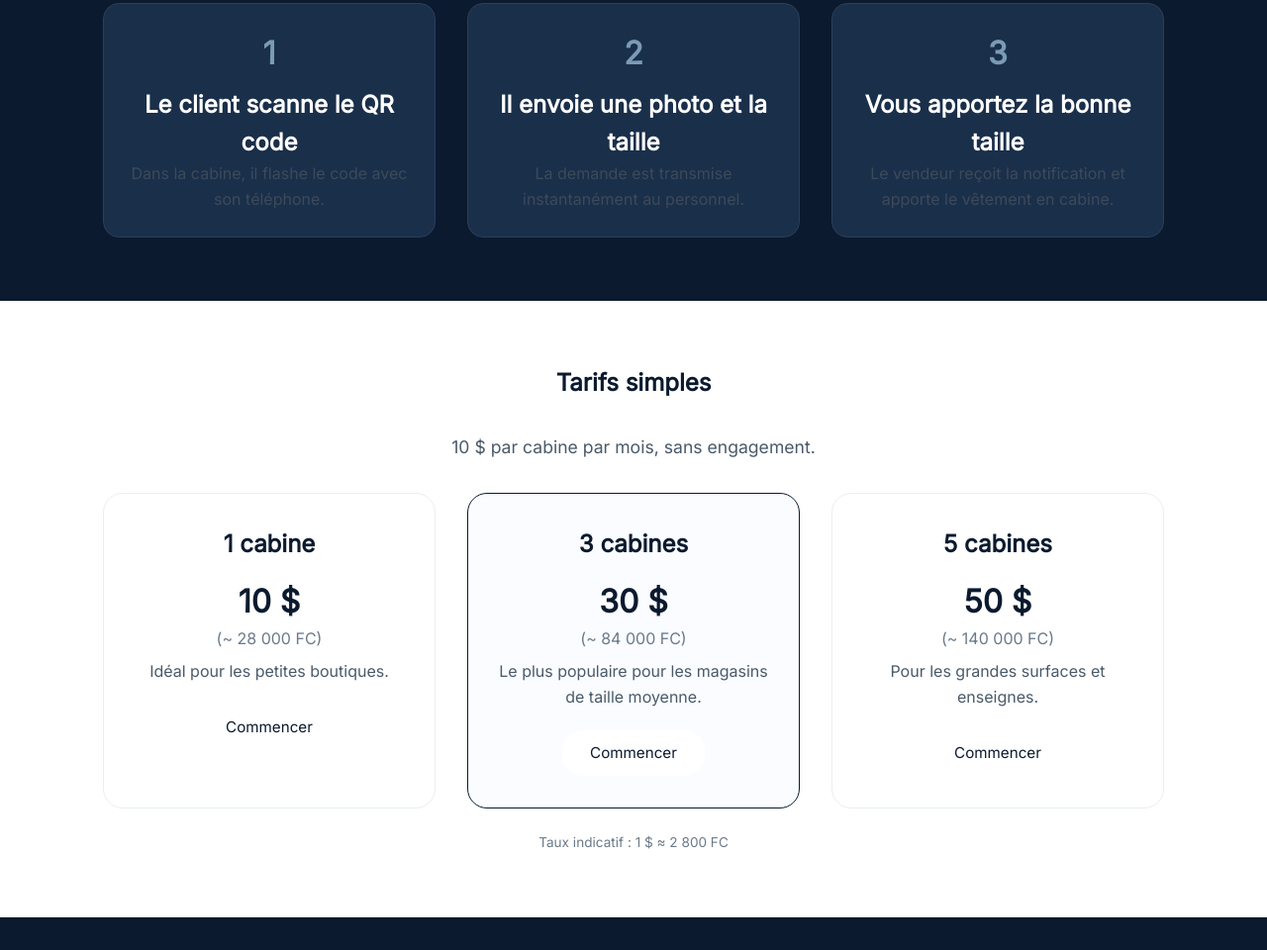
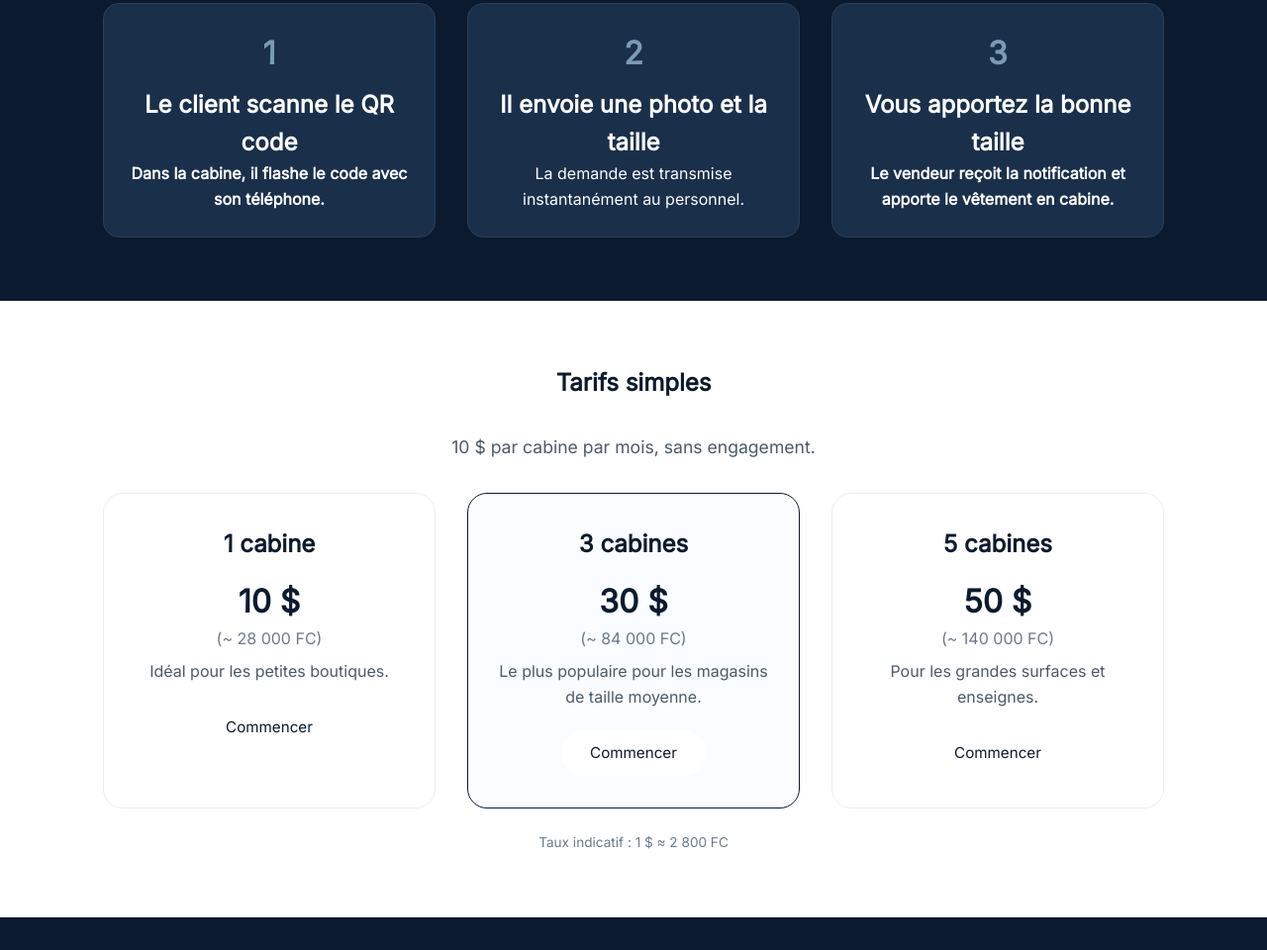
Before and after one commit to cabine-service/cabine-service, a plain HTML site: page public/index.html in a window 1280 px wide. Shown: the part 817-1777 px from the top of the page at 99% size. Drawn offline with Linux system fonts and the light colour scheme.

```diff
--- a/public/index.html
+++ b/public/index.html
@@ -66,17 +66,17 @@
         <div class="step">
           <span class="step-number">1</span>
           <h2>Le client scanne le QR code</h2>
-          <p>Dans la cabine, il flashe le code avec son téléphone.</p>
+          <h4>Dans la cabine, il flashe le code avec son téléphone.</h4>
         </div>
         <div class="step">
           <span class="step-number">2</span>
           <h2>Il envoie une photo et la taille</h2>
-          <p>La demande est transmise instantanément au personnel.</p>
+          <h'>La demande est transmise instantanément au personnel.</h4>
         </div>
         <div class="step">
           <span class="step-number">3</span>
           <h2>Vous apportez la bonne taille</h2>
-          <p>Le vendeur reçoit la notification et apporte le vêtement en cabine.</p>
+          <h4>Le vendeur reçoit la notification et apporte le vêtement en cabine.</h4>
         </div>
       </div>
     </div>
```
